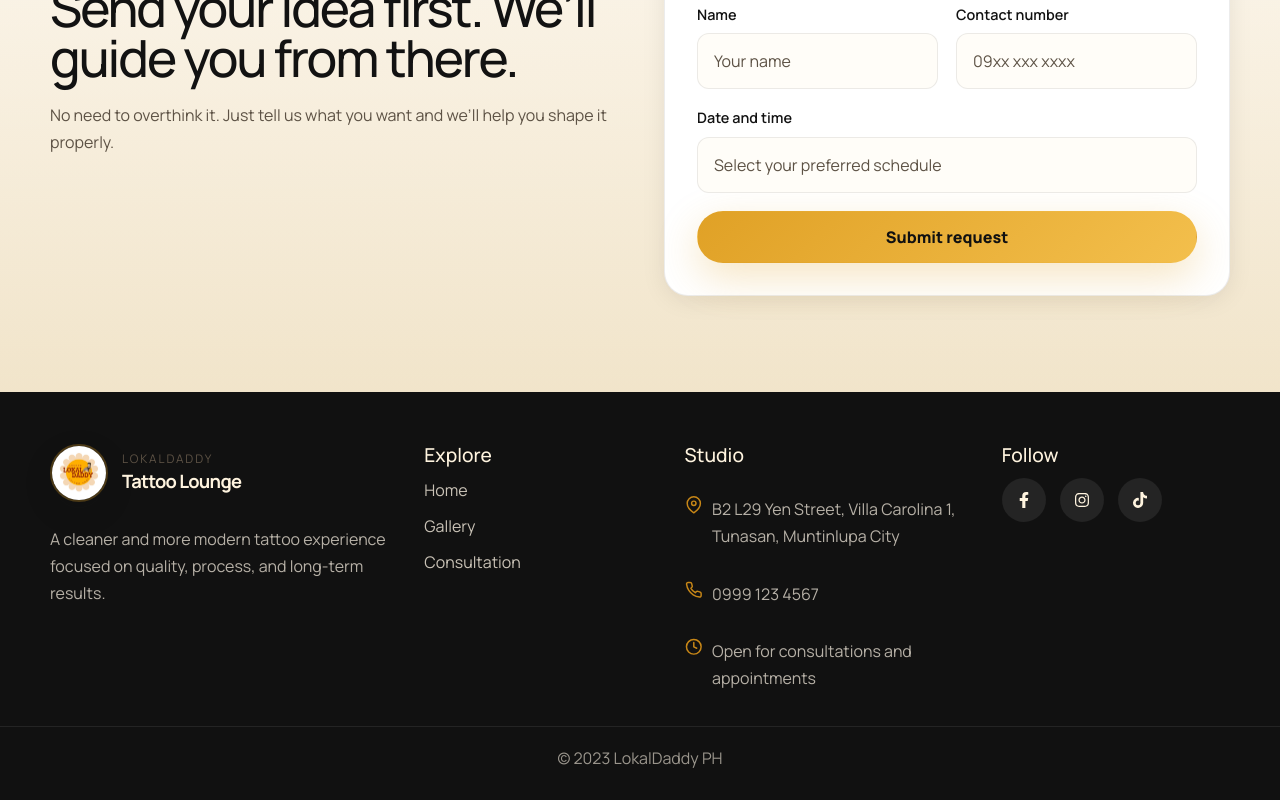
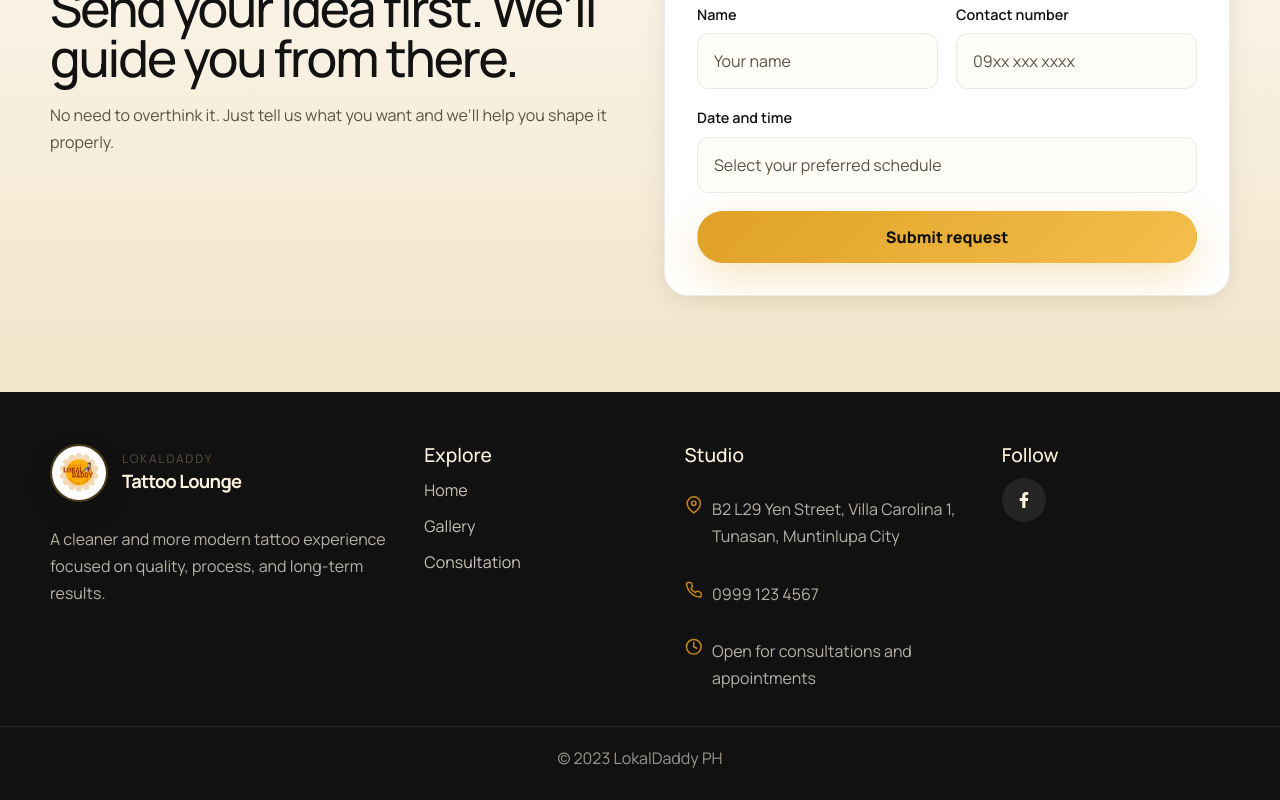
Before and after one commit to jayyasay/lokaldaddy, a React (Vite) app: page /contact-us in a window 1280 px wide. Shown: the part 897-1697 px from the top of the page. Built offline with nearby package versions, Linux system fonts and the light colour scheme.

Commit message:
Remove other social media icons

```diff
--- a/src/Components/Footer.jsx
+++ b/src/Components/Footer.jsx
@@ -1,5 +1,5 @@
 import { Link, useLocation } from "react-router-dom";
-import { FaFacebookF, FaInstagram, FaTiktok } from "react-icons/fa";
+import { FaFacebookF } from "react-icons/fa";
 import { FiClock, FiMapPin, FiPhone } from "react-icons/fi";
 import logo from "../assets/logo.jpg";
 
@@ -73,12 +73,12 @@
             <a href="https://www.facebook.com/Lokaldaddy" target="_blank" rel="noreferrer">
               <FaFacebookF />
             </a>
-            <a href="https://www.instagram.com/" target="_blank" rel="noreferrer">
+            {/* <a href="https://www.instagram.com/" target="_blank" rel="noreferrer">
               <FaInstagram />
             </a>
             <a href="https://www.tiktok.com/" target="_blank" rel="noreferrer">
               <FaTiktok />
-            </a>
+            </a> */}
           </div>
         </div>
       </div>
--- a/src/Components/Navigation.jsx
+++ b/src/Components/Navigation.jsx
@@ -1,7 +1,7 @@
 import { useEffect, useState } from "react";
 import Container from "react-bootstrap/Container";
 import { Link, useLocation } from "react-router-dom";
-import { FaFacebookF, FaInstagram, FaTiktok } from "react-icons/fa";
+import { FaFacebookF } from "react-icons/fa";
 import { FiMail, FiMenu, FiX } from "react-icons/fi";
 import logo from "../assets/logo.jpg";
 
@@ -107,12 +107,12 @@
                 <a href="https://www.facebook.com/Lokaldaddy" target="_blank" rel="noreferrer">
                   <FaFacebookF />
                 </a>
-                <a href="https://www.instagram.com/" target="_blank" rel="noreferrer">
+                {/* <a href="https://www.instagram.com/" target="_blank" rel="noreferrer">
                   <FaInstagram />
                 </a>
                 <a href="https://www.tiktok.com/" target="_blank" rel="noreferrer">
                   <FaTiktok />
-                </a>
+                </a> */}
               </div>
             </aside>
           </div>
```
